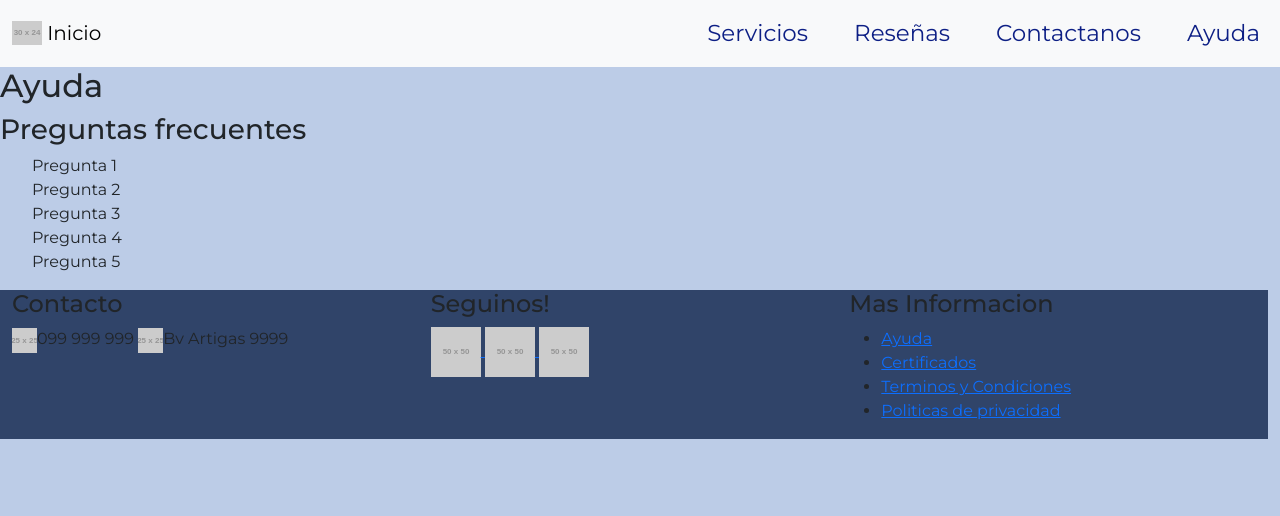
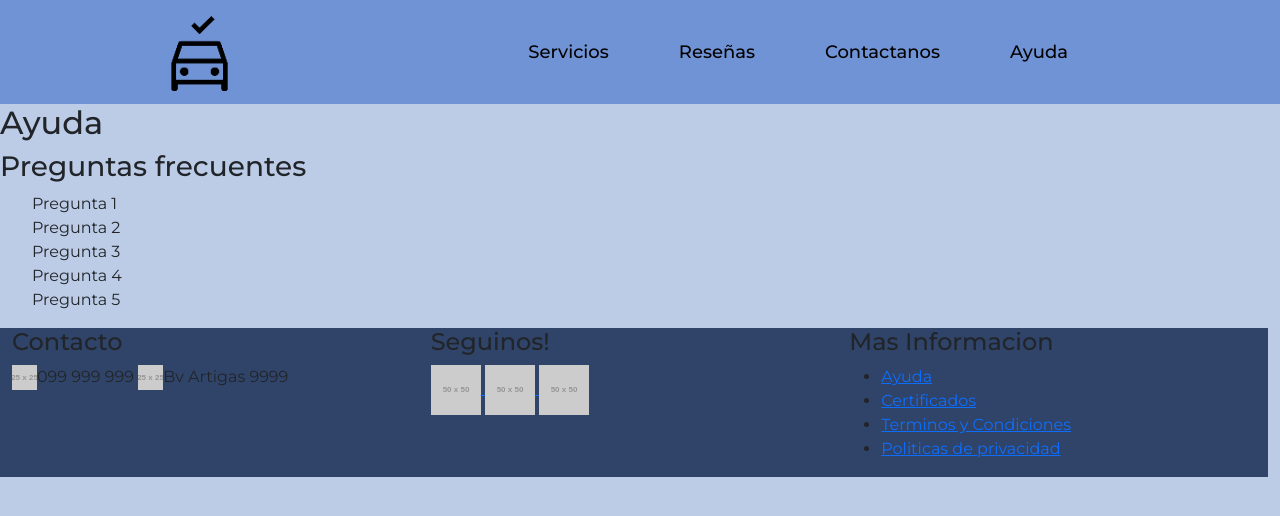
Before and after one commit to GuillermoAlfonzo/Comprate-tu-auto, a plain HTML site: page pages/ayuda.html in a window 1280 px wide. Drawn offline with nearby package versions, Linux system fonts and the light colour scheme; placeholder pictures from the web are drawn by us.

Commit message:
ajustes de estilo a la nav

```diff
--- a/pages/ayuda.html
+++ b/pages/ayuda.html
@@ -11,21 +11,19 @@
 </head>
 <body>
     <header>
-        <nav class="navbar navbar-expand-lg bg-body-tertiary">
+        <nav class="navbar navbar-expand-lg">
             <div class="container-fluid">
                 <a class="navbar-brand" href="../index.html">
-                    <img src="https://placehold.co/30x24" alt="Bootstrap" width="30" height="24" class="d-inline-block align-text-top"> Inicio
+                    <img src="../assets/logo.png" alt="Bootstrap" class="d-inline-block align-text-top logo">
                 </a>
                 <button class="navbar-toggler" type="button" data-bs-toggle="collapse" data-bs-target="#navbarNavAltMarkup" aria-controls="navbarNavAltMarkup" aria-expanded="false" aria-label="Toggle navigation">
-                    <span class="navbar-toggler-icon"></span>
+                    <img class="menu" src="../assets/menu.png" alt="">
                 </button>
-                <div class="collapse navbar-collapse" id="navbarNavAltMarkup">
-                    <div class="navbar-nav">
-                        <a class="nav-link" href="servicios.html">Servicios</a>
-                        <a class="nav-link" href="reseñas.html">Reseñas</a>
-                        <a class="nav-link" href="contactanos.html">Contactanos</a>
-                        <a class="nav-link" href="#">Ayuda</a>
-                    </div>
+                <div class="collapse navbar-collapse custom-navbar-nav" id="navbarNavAltMarkup">
+                    <a class="nav-link custom-nav-link" href="servicios.html">Servicios</a>
+                    <a class="nav-link custom-nav-link" href="reseñas.html">Reseñas</a>
+                    <a class="nav-link custom-nav-link" href="contactanos.html">Contactanos</a>
+                    <a class="nav-link custom-nav-link" href="#">Ayuda</a>
                 </div>
             </div>
         </nav>
--- a/styles/styles.css
+++ b/styles/styles.css
@@ -17,35 +17,38 @@ header {
     background-color: rgb(112, 147, 213);
 }
 
-
 footer {
     background-color: rgb(48, 68, 105);
 }
 
 /*Estilos header*/
 
-.navbar-nav {
-  display: flex;
-  gap: 30px;
+.logo {
+    display: flex;
+    flex-direction: row;
+    justify-content: flex-start;
+    margin-left: 150px;
+    width: 75px;
+    height: 75px;
 }
 
-.navbar-collapse {
-  display: flex;
-  justify-content: flex-end;
+.menu {
+    border-color: blue;
+    border-width: 15px;
 }
 
-.nav-li {
-    list-style-type: none;
+.custom-navbar-nav {
+    display: flex;
+    flex-direction: row;
+    justify-content: flex-end;
+    gap: 70px;
+    margin-right: 200px;
 }
 
-.nav-link {
-    text-decoration: none;
-    font-size: 23px;
-    color: rgb(13, 31, 133);
-}
-
-.nav-li-logo {
-    list-style-type: none;
+.custom-nav-link {
+    color: black;
+    font-size: large;
+    font-weight: 500;
 }
 
 /*Estilos index*/
```
Also changed, not shown: index.html (+8 -10 lines), pages/contactanos.html (+8 -10 lines), pages/reseñas.html (+8 -10 lines), pages/servicios.html (+8 -10 lines), assets/instagram.png (added), assets/linkedin.png (added), assets/logo.png (added), assets/menu.png (added), assets/ubicacion.png (added).
